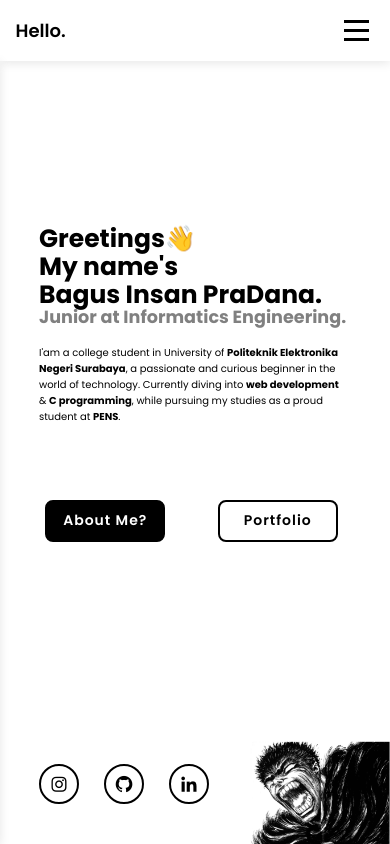
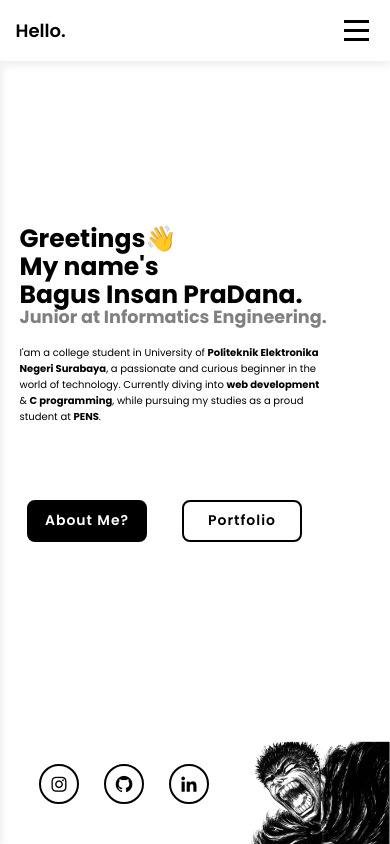
Before and after one commit to RockHead07/First-Website, a PHP site: page / in a window 390 px wide. Run offline with PHP 8.4, Linux system fonts and the light colour scheme.

Commit message:
Fixing the responsive design issue in index.php

```diff
--- a/style.css
+++ b/style.css
@@ -240,7 +240,17 @@
 
 }
 /* Mobile Screen Adjustments */
-@media screen and (max-width: 480px) {
+@media screen and (max-width: 497px) {
+
+    html, body {
+        max-width: 100%;
+        overflow-x: hidden;
+    }
+
+
+    .home {
+    padding: 0 5%; /* or even 2% or 10px */
+    }
 
     .home-content h1::before {
         content: '';
@@ -275,9 +285,9 @@
     }
 
     .home-content .btn-box{
-        padding-right: 0px;
+        padding-right: 35px;
         bottom: 30px;
-        right: 20px;
+        right: 10px;
     }
 
     .home-content .btn-box::before {
```
